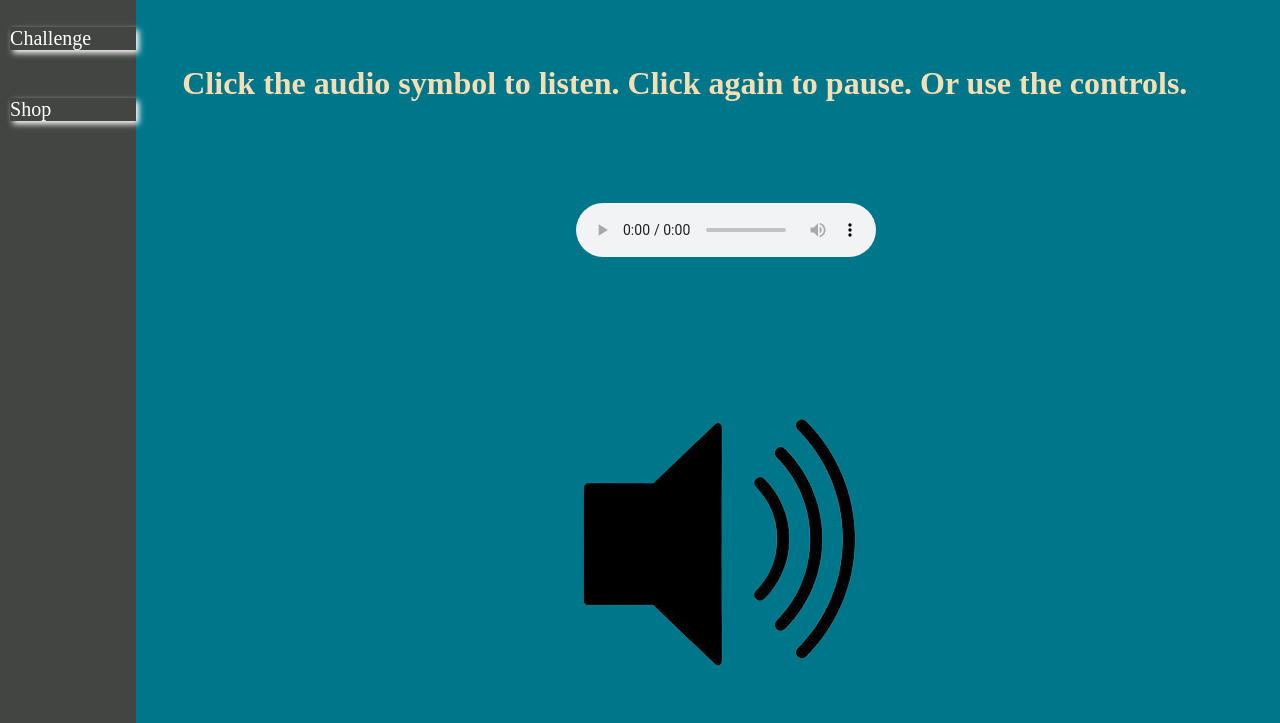
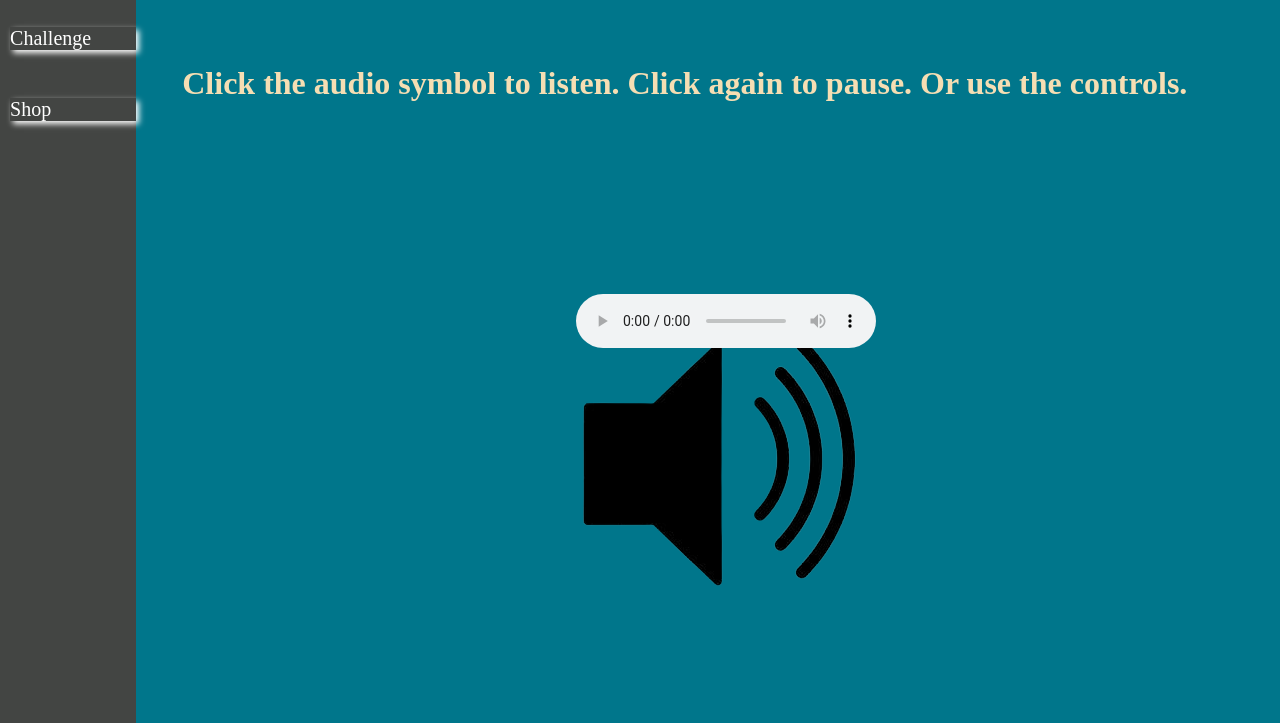
Before and after one commit to CarloPapi/The-Swimmers-Site, a plain HTML site: page podcast.html in a window 1280 px wide. Shown: the part 426-1149 px from the top of the page. After the commit the page ends 1069 px from the top, so only its background shows below. Drawn offline with Linux system fonts and the light colour scheme.

Commit message:
Update podcast.css

```diff
--- a/Web Files/Styles/podcast.css
+++ b/Web Files/Styles/podcast.css
@@ -29,13 +29,13 @@ body{
 #audio-symbol{
     position: absolute;
     left: 42%;
-    margin-top: 30vh;
+    margin-top: 20vh;
 }
 
 #podcast-audio{
     position: absolute;
     left: 45%;
-    margin-top: 60vh;
+    top: 80%;
 }
 
 #buttons-container{
```
